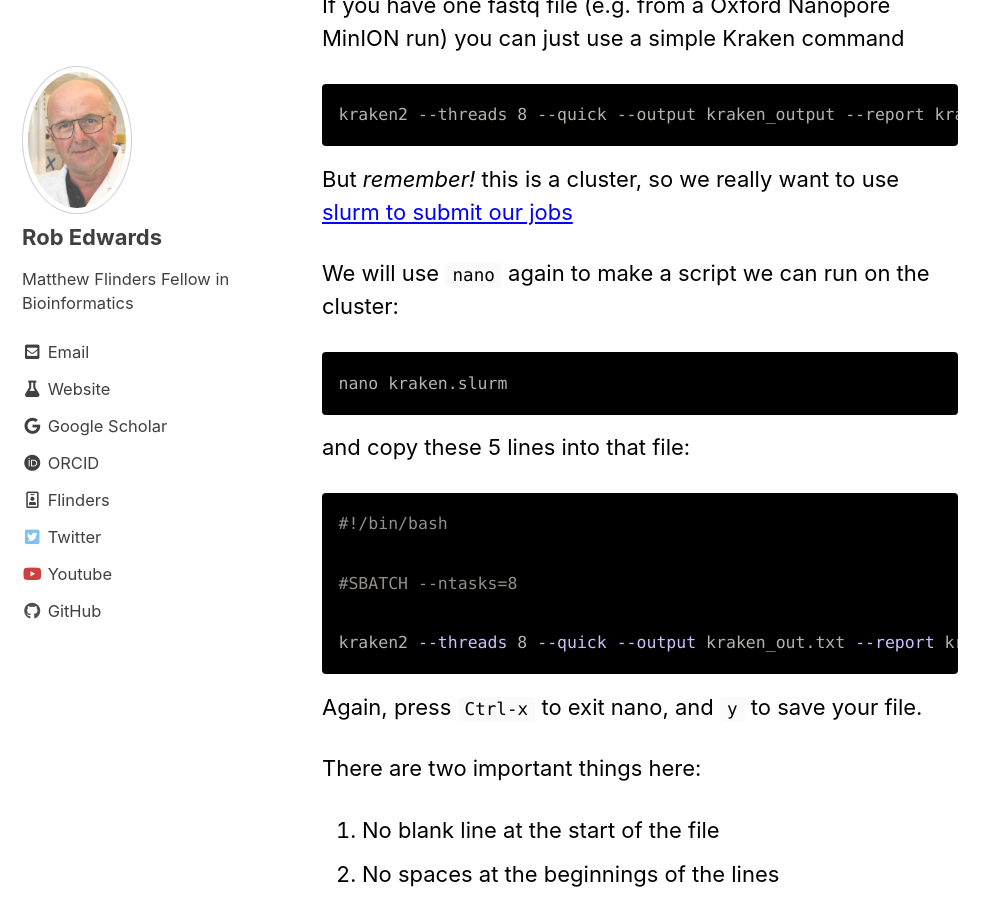
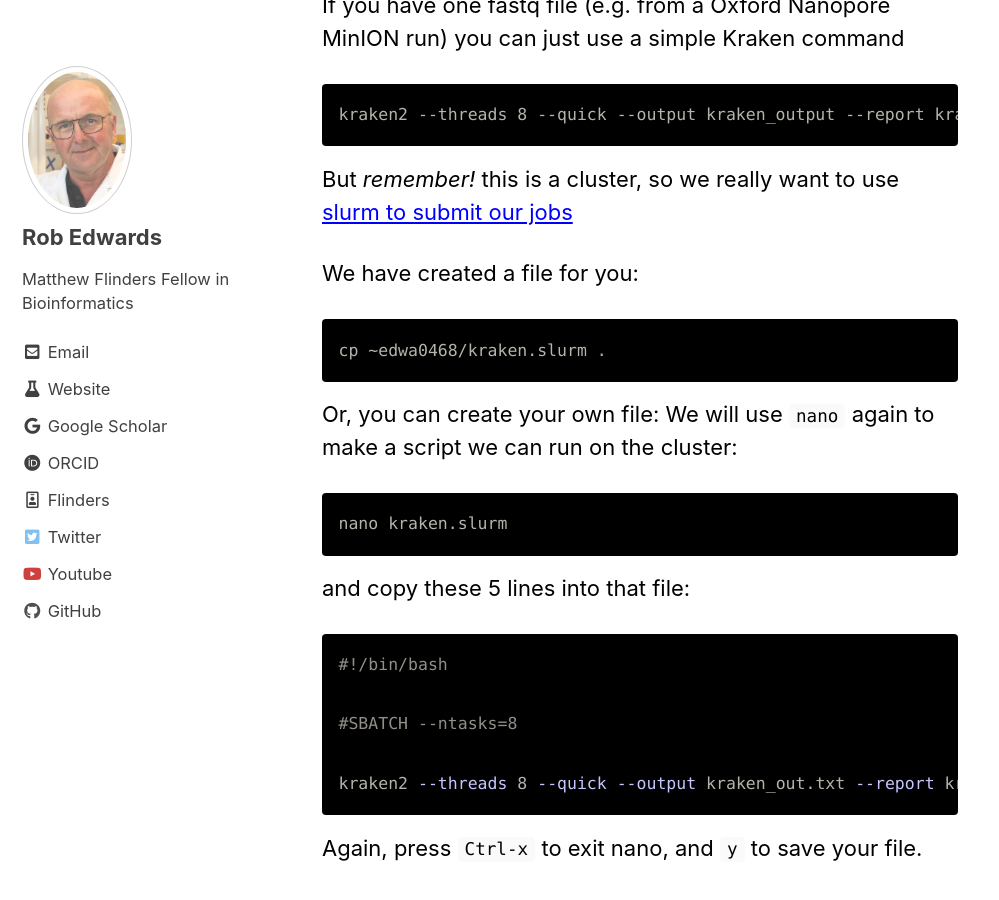
Before and after one commit to FlindersFAME/fame.github.io, a Jekyll site: the page built from Blog/_posts/2021-08-24-kraken2.md, in a window 1280 px wide and 900 px high, scrolled down 4513 px. Shown: the whole window, without its empty margins (0-999 px from the left). Built offline with Jekyll 4.4.1, drawn with Linux system fonts in a browser that asks for light colours; cached includes are drawn as plain includes.

Commit message:
adding kraken.slurm back

````diff
--- a/Blog/_posts/2021-08-24-kraken2.md
+++ b/Blog/_posts/2021-08-24-kraken2.md
@@ -130,10 +130,15 @@ If you have  one fastq file (e.g. from a Oxford Nanopore MinION run) you can jus
 kraken2 --threads 8 --quick --output kraken_output --report kraken_report barcode01.fastq
 ```
 
-
 But _remember!_ this is a cluster, so we really want to use [slurm to submit our jobs](2020-09-01-deepthought.md#getting-started-with-a-simple-job-submission)
 
-We will use `nano` again to make a script we can run on the cluster:
+We have created a file for you:
+
+```bash
+cp ~edwa0468/kraken.slurm .
+```
+
+Or, you can create your own file:  We will use `nano` again to make a script we can run on the cluster:
 
 ```bash
 nano kraken.slurm
````
